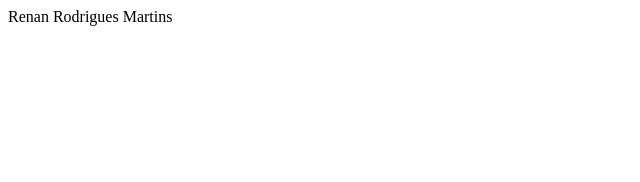
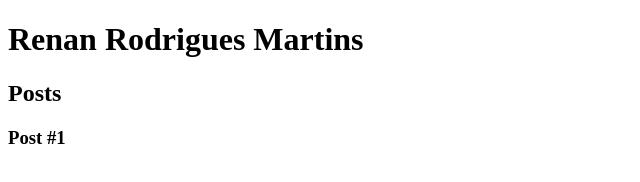
Before and after one commit to renanrodm/dio-desafio-github, a plain HTML site: page Eduzz Fullstack Developer/Introdução a criação de websites com HTML5 e CSS3/index.html in a window 1280 px wide. Shown: the whole page, without its empty margins (0-640 px from the left). Drawn offline with Linux system fonts and the light colour scheme.

Commit message:
adicionado elementos semânticos a estrutura do código

```diff
--- a/Eduzz Fullstack Developer/Introdução a criação de websites com HTML5 e CSS3/index.html
+++ b/Eduzz Fullstack Developer/Introdução a criação de websites com HTML5 e CSS3/index.html
@@ -5,6 +5,23 @@
         <title>Renan Martins</title>
     </head>
     <body>
-         Renan Rodrigues Martins
+
+         <header> <!-- Representa um cabeçalho na nossa página -->
+             <h1>Renan Rodrigues Martins</h1>
+         </header>
+
+         <section> <!--Elemento section que vai representar nossa lista de posts-->
+             <header>
+                 <h2>Posts</h2>
+             </header>
+         </section>
+
+         <article>
+             <header>
+                 <h3>Post #1</h3>
+             </header>
+         </article>
+
+         <footer></footer> <!--Elemento footer para representar nossa lista de contatos-->
     </body>
 </html>
```
